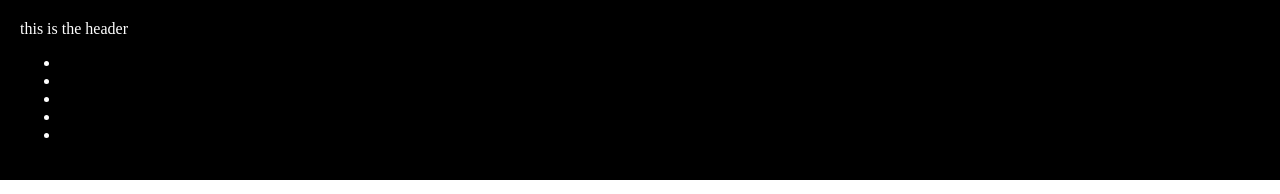
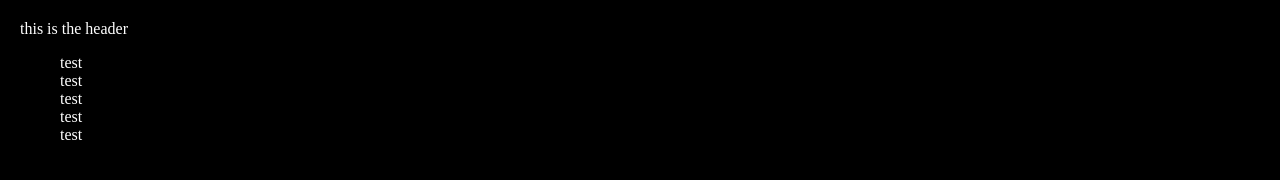
Before and after one commit to shahaf86/School, a plain HTML site: page index.html in a window 1280 px wide. Shown: the top 194 px of the page. Drawn offline with Linux system fonts and the light colour scheme.

Commit message:
Update index.html

```diff
--- a/index.html
+++ b/index.html
@@ -15,6 +15,9 @@
         position: absolute;
         bottom: 0px;
       }
+      li{
+        list-style-type: none;
+      }
     </style>
   </head>
   <body>
@@ -22,11 +25,11 @@
       <span>this is the header<span>
       <div class = "menu">
         <ul>
-          <li></li>
-          <li></li>
-          <li></li>
-          <li></li>
-          <li></li>
+          <li>test</li>
+          <li>test</li>
+          <li>test</li>
+          <li>test</li>
+          <li>test</li>
         </ul>
       </div>
     </header>
```
